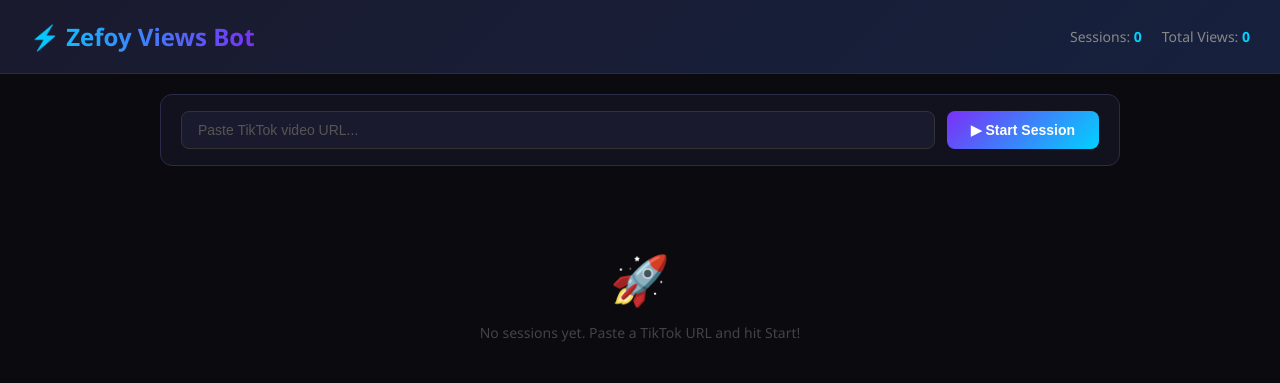
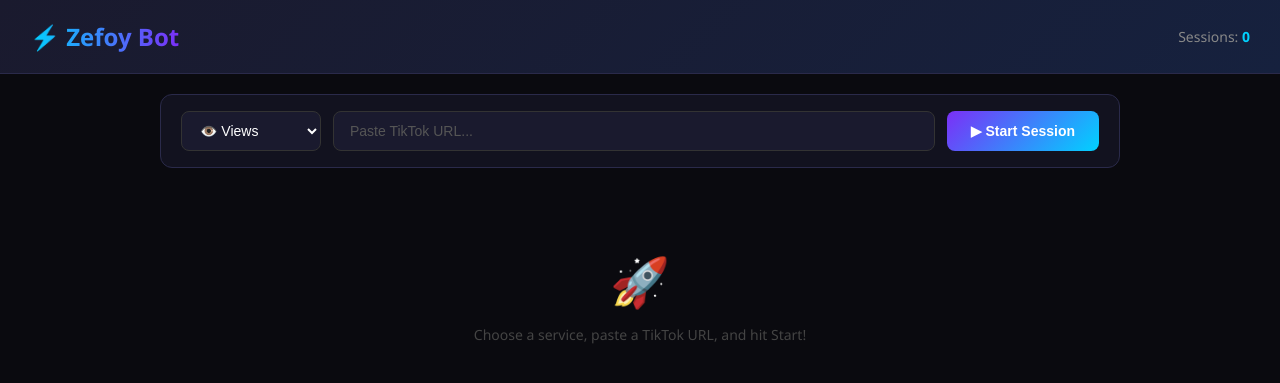
Before and after one commit to ghaith012x-collab/zefoy, a Flask app: page / in a window 1280 px wide. Shown: the top 383 px of the page. Run offline with Flask 3, Linux system fonts and the light colour scheme; data that the repository does not hold is empty.

Commit message:
Add multi-service support: Views, Hearts, Shares, Favorites, Followers
- Add service selector dropdown to the UI
- Each session runs in its chosen service mode
- Dynamic CSS selectors for each service's button/menu panel
- Service badge shown on each session card
- Captcha check uses any service button (not just views)
- Smart error message if a service is disabled on zefoy

```diff
--- a/app.py
+++ b/app.py
@@ -8,6 +8,52 @@
 
 app = Flask(__name__)
 ZEFOY = "https://zefoy.com"
+
+# ═══════════════════════════════════════════════════════════════
+#  SERVICES
+# ═══════════════════════════════════════════════════════════════
+
+SERVICES = {
+    "views": {
+        "name": "Views",
+        "emoji": "👁️",
+        "button_class": "t-views-button",
+        "menu_class": "t-views-menu",
+        "unit": "views",
+    },
+    "hearts": {
+        "name": "Hearts",
+        "emoji": "❤️",
+        "button_class": "t-hearts-button",
+        "menu_class": "t-hearts-menu",
+        "unit": "hearts",
+    },
+    "shares": {
+        "name": "Shares",
+        "emoji": "🔄",
+        "button_class": "t-shares-button",
+        "menu_class": "t-shares-menu",
+        "unit": "shares",
+    },
+    "favorites": {
+        "name": "Favorites",
+        "emoji": "⭐",
+        "button_class": "t-favorites-button",
+        "menu_class": "t-favorites-menu",
+        "unit": "favorites",
+    },
+    "followers": {
+        "name": "Followers",
+        "emoji": "👥",
+        "button_class": "t-followers-button",
+        "menu_class": "t-followers-menu",
+        "unit": "followers",
+    },
+}
+
+# CSS selector that matches ANY service button (used for captcha-solved check)
+ANY_SERVICE_BUTTON = ", ".join(f".{s['button_class']}" for s in SERVICES.values())
+
 
 # ═══════════════════════════════════════════════════════════════
 #  DICTIONARY
@@ -134,18 +180,23 @@
     _counter = 0
     _lock = threading.Lock()
 
-    def __init__(self, video_url):
+    def __init__(self, video_url, service="views"):
         with Session._lock:
             Session._counter += 1
             self.id = Session._counter
         self.video_url = video_url
+        self.service = service  # key into SERVICES dict
         self.status = "starting"
-        self.total_views = 0
+        self.total_count = 0
         self.cycles = 0
         self.logs = []       # List of log message strings
         self.countdown = ""  # Current countdown text (updates in-place on frontend)
         self.stop_event = threading.Event()
         self.thread = None
+
+    @property
+    def svc(self):
+        return SERVICES.get(self.service, SERVICES["views"])
 
     def log(self, msg):
         self.logs.append(msg)
@@ -159,8 +210,12 @@
         return {
             "id": self.id,
             "url": self.video_url,
+            "service": self.service,
+            "serviceName": self.svc["name"],
+            "serviceEmoji": self.svc["emoji"],
             "status": self.status,
-            "views": self.total_views,
+            "count": self.total_count,
+            "unit": self.svc["unit"],
             "cycles": self.cycles,
             "countdown": self.countdown,
         }
@@ -175,9 +230,16 @@
 # ═══════════════════════════════════════════════════════════════
 
 def run_session(session):
+    svc = session.svc
+    svc_name = svc["name"]
+    btn_cls = svc["button_class"]
+    menu_cls = svc["menu_class"]
+    unit = svc["unit"]
+    emoji = svc["emoji"]
+
     try:
         with sync_playwright() as p:
-            session.log("🚀 Launching browser...")
+            session.log(f"🚀 Launching browser ({svc_name} mode)...")
             session.status = "running"
 
             browser = p.chromium.launch(
@@ -206,10 +268,10 @@
             if not captcha_detected:
                 # No captcha elements found — check if already past captcha
                 try:
-                    page.locator(".t-views-button").wait_for(timeout=5000)
-                    session.log("✅ No captcha needed — Views button already visible")
+                    page.locator(ANY_SERVICE_BUTTON).first.wait_for(timeout=5000)
+                    session.log("✅ No captcha needed — service buttons already visible")
                 except:
-                    # Neither captcha nor views button — reload and retry
+                    # Neither captcha nor service buttons — reload and retry
                     session.log("⚠️ Page not ready, reloading...")
                     page.reload(wait_until="domcontentloaded")
                     time.sleep(5)
@@ -256,9 +318,9 @@
                         page.locator("button.submit-captcha, form .btn-primary[type='submit']").first.click()
                         time.sleep(5)
 
-                        # Check if solved — Views button should appear
+                        # Check if solved — any service button should appear
                         try:
-                            page.locator(".t-views-button").wait_for(timeout=8000)
+                            page.locator(ANY_SERVICE_BUTTON).first.wait_for(timeout=8000)
                             session.log("✅ Captcha solved!")
                             break
                         except:
@@ -275,36 +337,44 @@
                         session.log(f"⚠️ Captcha error: {e}")
                         time.sleep(2)
 
-            # ── Click Views button ──
-            session.log("👁️ Looking for Views button...")
+            # ── Click service button ──
+            session.log(f"{emoji} Looking for {svc_name} button...")
             try:
-                page.locator(".t-views-button").wait_for(timeout=30000)
+                page.locator(f".{btn_cls}").wait_for(timeout=30000)
             except:
-                session.log("❌ Views button not found. Stopping.")
+                # Check if the button exists but is disabled
+                try:
+                    btn_el = page.locator(f".{btn_cls}")
+                    if btn_el.count() > 0 and btn_el.get_attribute("disabled"):
+                        session.log(f"❌ {svc_name} is currently unavailable on Zefoy. Try a different service.")
+                    else:
+                        session.log(f"❌ {svc_name} button not found. Stopping.")
+                except:
+                    session.log(f"❌ {svc_name} button not found. Stopping.")
                 session.status = "error"
                 browser.close()
                 return
 
-            page.locator(".t-views-button").click()
+            page.locator(f".{btn_cls}").click()
             time.sleep(2)
-            session.log("✅ Views panel opened!")
+            session.log(f"✅ {svc_name} panel opened!")
 
             # ── Main loop ──
-            zero_streak = 0  # consecutive cycles returning 0 views
+            zero_streak = 0  # consecutive cycles returning 0
             while not session.stop_event.is_set():
                 session.cycles += 1
                 cycle = session.cycles
                 session.log(f"🔄 Cycle {cycle}")
 
                 # Fill URL
-                url_input = page.locator(".t-views-menu input[placeholder='Enter Video URL']")
+                url_input = page.locator(f".{menu_cls} input[type='text'], .{menu_cls} input[placeholder]").first
                 url_input.fill("")
                 time.sleep(0.3)
                 url_input.fill(session.video_url)
                 time.sleep(1)
 
                 # Click Search
-                page.locator(".t-views-menu button[type='submit']").first.click()
+                page.locator(f".{menu_cls} button[type='submit']").first.click()
                 time.sleep(3)
 
                 # ── Analyze page state in a loop ──
@@ -312,7 +382,7 @@
                     if session.stop_event.is_set():
                         break
 
-                    page_state = page.evaluate("""() => {
+                    page_state = page.evaluate("""(menuClass) => {
                         const body = document.body.innerText || '';
                         const lower = body.toLowerCase();
 
@@ -330,7 +400,7 @@
                         // Success
                         if (lower.includes('successfully')) {
                             const match = body.match(/[Ss]uccessfully\\s+(\\d+)/);
-                            return {type: 'success', views: match ? parseInt(match[1]) : 0};
+                            return {type: 'success', count: match ? parseInt(match[1]) : 0};
                         }
 
                         // Spinner
@@ -339,10 +409,10 @@
                             if (s.offsetParent !== null) return {type: 'loading'};
                         }
 
-                        // Video bar
-                        const viewsMenu = document.querySelector('.t-views-menu');
-                        if (viewsMenu) {
-                            const forms = viewsMenu.querySelectorAll('form');
+                        // Action bar (video/profile result)
+                        const menu = document.querySelector('.' + menuClass);
+                        if (menu) {
+                            const forms = menu.querySelectorAll('form');
                             for (const form of forms) {
                                 const action = form.getAttribute('action');
                                 if (action) {
@@ -376,7 +446,7 @@
                         }
 
                         return {type: 'waiting'};
-                    }""")
+                    }""", menu_cls)
 
                     state_type = page_state.get('type', 'waiting') if page_state else 'waiting'
 
@@ -407,47 +477,47 @@
                         time.sleep(0.3)
                         url_input.fill(session.video_url)
                         time.sleep(1)
-                        page.locator(".t-views-menu button[type='submit']").first.click()
+                        page.locator(f".{menu_cls} button[type='submit']").first.click()
                         time.sleep(3)
                         continue
 
                     elif state_type == 'success':
-                        views = page_state.get('views', 0)
-                        session.total_views += views
-                        if views > 0:
+                        count = page_state.get('count', 0)
+                        session.total_count += count
+                        if count > 0:
                             zero_streak = 0
-                            session.log(f"🎉 +{views} views! Total: {session.total_views:,}")
+                            session.log(f"🎉 +{count} {unit}! Total: {session.total_count:,}")
                         else:
                             zero_streak += 1
-                            session.log(f"⚠️ Zefoy returned 0 views (streak: {zero_streak}) — retrying...")
+                            session.log(f"⚠️ Zefoy returned 0 {unit} (streak: {zero_streak}) — retrying...")
                         break
 
                     elif state_type == 'bar':
                         x, y = page_state['x'], page_state['y']
-                        session.log("📺 Sending views...")
+                        session.log(f"{emoji} Sending {unit}...")
                         page.mouse.click(x, y)
                         time.sleep(2)
 
                         # Wait for success
-                        views = 0
+                        count = 0
                         for _ in range(30):
                             try:
                                 body = page.inner_text("body")
                                 if "successfully" in body.lower():
                                     match = re.search(r'[Ss]uccessfully\s+(\d+)', body)
-                                    views = int(match.group(1)) if match else 0
-                                    session.total_views += views
+                                    count = int(match.group(1)) if match else 0
+                                    session.total_count += count
                                     break
                             except:
                                 pass
                             time.sleep(1)
 
-                        if views > 0:
+                        if count > 0:
                             zero_streak = 0
-                            session.log(f"🎉 +{views} views! Total: {session.total_views:,}")
+                            session.log(f"🎉 +{count} {unit}! Total: {session.total_count:,}")
                         else:
                             zero_streak += 1
-                            session.log(f"⚠️ Zefoy returned 0 views (streak: {zero_streak}) — retrying...")
+                            session.log(f"⚠️ Zefoy returned 0 {unit} (streak: {zero_streak}) — retrying...")
                         break
 
                     elif state_type == 'loading':
@@ -494,10 +564,13 @@
 def start():
     data = request.get_json()
     url = data.get("url", "").strip()
+    service = data.get("service", "views").strip().lower()
     if not url:
         return jsonify({"error": "No URL provided"}), 400
+    if service not in SERVICES:
+        return jsonify({"error": f"Unknown service: {service}"}), 400
 
-    session = Session(url)
+    session = Session(url, service=service)
     with sessions_lock:
         sessions[session.id] = session
 
@@ -547,7 +620,8 @@
             # Stats update
             data = json.dumps({
                 "type": "stats",
-                "views": session.total_views,
+                "count": session.total_count,
+                "unit": session.svc["unit"],
                 "cycles": session.cycles,
                 "status": session.status,
             })
--- a/templates/index.html
+++ b/templates/index.html
@@ -3,7 +3,7 @@
 <head>
 <meta charset="UTF-8">
 <meta name="viewport" content="width=device-width, initial-scale=1.0">
-<title>Zefoy Views Bot</title>
+<title>Zefoy Bot</title>
 <style>
   * { margin: 0; padding: 0; box-sizing: border-box; }
   body {
@@ -50,7 +50,22 @@
     display: flex;
     gap: 12px;
     margin-bottom: 20px;
+    flex-wrap: wrap;
   }
+  .new-session select {
+    background: #1a1a2e;
+    border: 1px solid #333;
+    border-radius: 8px;
+    padding: 10px 14px;
+    color: #fff;
+    font-size: 14px;
+    outline: none;
+    cursor: pointer;
+    min-width: 140px;
+    transition: border-color 0.2s;
+    appearance: auto;
+  }
+  .new-session select:focus { border-color: #7b2ff7; }
   .new-session input {
     flex: 1;
     background: #1a1a2e;
@@ -61,6 +76,7 @@
     font-size: 14px;
     outline: none;
     transition: border-color 0.2s;
+    min-width: 200px;
   }
   .new-session input:focus { border-color: #7b2ff7; }
   .new-session input::placeholder { color: #555; }
@@ -115,10 +131,20 @@
     font-weight: 600;
     font-size: 15px;
   }
+  .service-tag {
+    padding: 2px 8px;
+    border-radius: 6px;
+    font-size: 11px;
+    font-weight: 600;
+    text-transform: uppercase;
+    letter-spacing: 0.5px;
+    background: rgba(123, 47, 247, 0.2);
+    color: #b388ff;
+  }
   .session-url {
     color: #666;
     font-size: 12px;
-    max-width: 300px;
+    max-width: 250px;
     overflow: hidden;
     text-overflow: ellipsis;
     white-space: nowrap;
@@ -211,32 +237,39 @@
 <body>
 
 <div class="header">
-  <h1>⚡ Zefoy Views Bot</h1>
+  <h1>⚡ Zefoy Bot</h1>
   <div class="global-stats">
     <div>Sessions: <span id="globalSessions">0</span></div>
-    <div>Total Views: <span id="globalViews">0</span></div>
   </div>
 </div>
 
 <div class="container">
   <div class="new-session">
-    <input type="text" id="urlInput" placeholder="Paste TikTok video URL..." />
+    <select id="serviceSelect">
+      <option value="views">👁️ Views</option>
+      <option value="hearts">❤️ Hearts</option>
+      <option value="shares">🔄 Shares</option>
+      <option value="favorites">⭐ Favorites</option>
+      <option value="followers">👥 Followers</option>
+    </select>
+    <input type="text" id="urlInput" placeholder="Paste TikTok URL..." />
     <button id="startBtn" onclick="startSession()">▶ Start Session</button>
   </div>
 
   <div id="sessionsContainer" class="sessions-grid">
     <div class="empty-state" id="emptyState">
       <div class="icon">🚀</div>
-      <p>No sessions yet. Paste a TikTok URL and hit Start!</p>
+      <p>Choose a service, paste a TikTok URL, and hit Start!</p>
     </div>
   </div>
 </div>
 
 <script>
-const sessionElements = {};  // sid → {card, logBox, countdownBar, eventSource, lastLogCount}
+const sessionElements = {};  // sid → {card, logBox, countdownBar, eventSource, unit}
 
 function startSession() {
   const url = document.getElementById('urlInput').value.trim();
+  const service = document.getElementById('serviceSelect').value;
   if (!url) return;
 
   const btn = document.getElementById('startBtn');
@@ -246,7 +279,7 @@
   fetch('/start', {
     method: 'POST',
     headers: {'Content-Type': 'application/json'},
-    body: JSON.stringify({url}),
+    body: JSON.stringify({url, service}),
   })
   .then(r => r.json())
   .then(data => {
@@ -276,14 +309,17 @@
   card.className = 'session-card';
   card.id = `session-${session.id}`;
 
+  const unitLabel = capitalize(session.unit || 'count');
+
   card.innerHTML = `
     <div class="session-header" onclick="toggleSession(${session.id})">
       <div class="session-info">
         <span class="session-name">Session ${session.id}</span>
+        <span class="service-tag">${session.serviceEmoji || ''} ${session.serviceName || 'Views'}</span>
         <span class="session-url" title="${escHtml(session.url)}">${escHtml(session.url)}</span>
       </div>
       <div class="session-stats">
-        <span class="stat">Views: <b id="views-${session.id}">0</b></span>
+        <span class="stat">${unitLabel}: <b id="count-${session.id}">0</b></span>
         <span class="stat">Cycles: <b id="cycles-${session.id}">0</b></span>
         <span class="status-badge status-${session.status}" id="status-${session.id}">${session.status}</span>
         <span class="session-actions">
@@ -306,6 +342,7 @@
     logBox: card.querySelector(`#logs-${session.id}`),
     countdownBar: card.querySelector(`#countdown-${session.id}`),
     lastLogCount: 0,
+    unit: session.unit || 'count',
   };
 
   updateGlobalStats();
@@ -360,7 +397,7 @@
       }
 
       else if (msg.type === 'stats') {
-        document.getElementById(`views-${sid}`).textContent = msg.views.toLocaleString();
+        document.getElementById(`count-${sid}`).textContent = (msg.count || 0).toLocaleString();
         document.getElementById(`cycles-${sid}`).textContent = msg.cycles;
         const statusEl = document.getElementById(`status-${sid}`);
         statusEl.textContent = msg.status;
@@ -396,14 +433,10 @@
 function updateGlobalStats() {
   const cards = document.querySelectorAll('.session-card');
   document.getElementById('globalSessions').textContent = cards.length;
+}
 
-  let totalViews = 0;
-  cards.forEach(card => {
-    const sid = card.id.replace('session-', '');
-    const viewsEl = document.getElementById(`views-${sid}`);
-    if (viewsEl) totalViews += parseInt(viewsEl.textContent.replace(/,/g, '')) || 0;
-  });
-  document.getElementById('globalViews').textContent = totalViews.toLocaleString();
+function capitalize(s) {
+  return s.charAt(0).toUpperCase() + s.slice(1);
 }
 
 function escHtml(s) {
@@ -419,7 +452,7 @@
         sessions.forEach(s => {
           addSessionCard(s);
           // Update stats from saved state
-          document.getElementById(`views-${s.id}`).textContent = s.views.toLocaleString();
+          document.getElementById(`count-${s.id}`).textContent = (s.count || 0).toLocaleString();
           document.getElementById(`cycles-${s.id}`).textContent = s.cycles;
           const statusEl = document.getElementById(`status-${s.id}`);
           statusEl.textContent = s.status;
```
